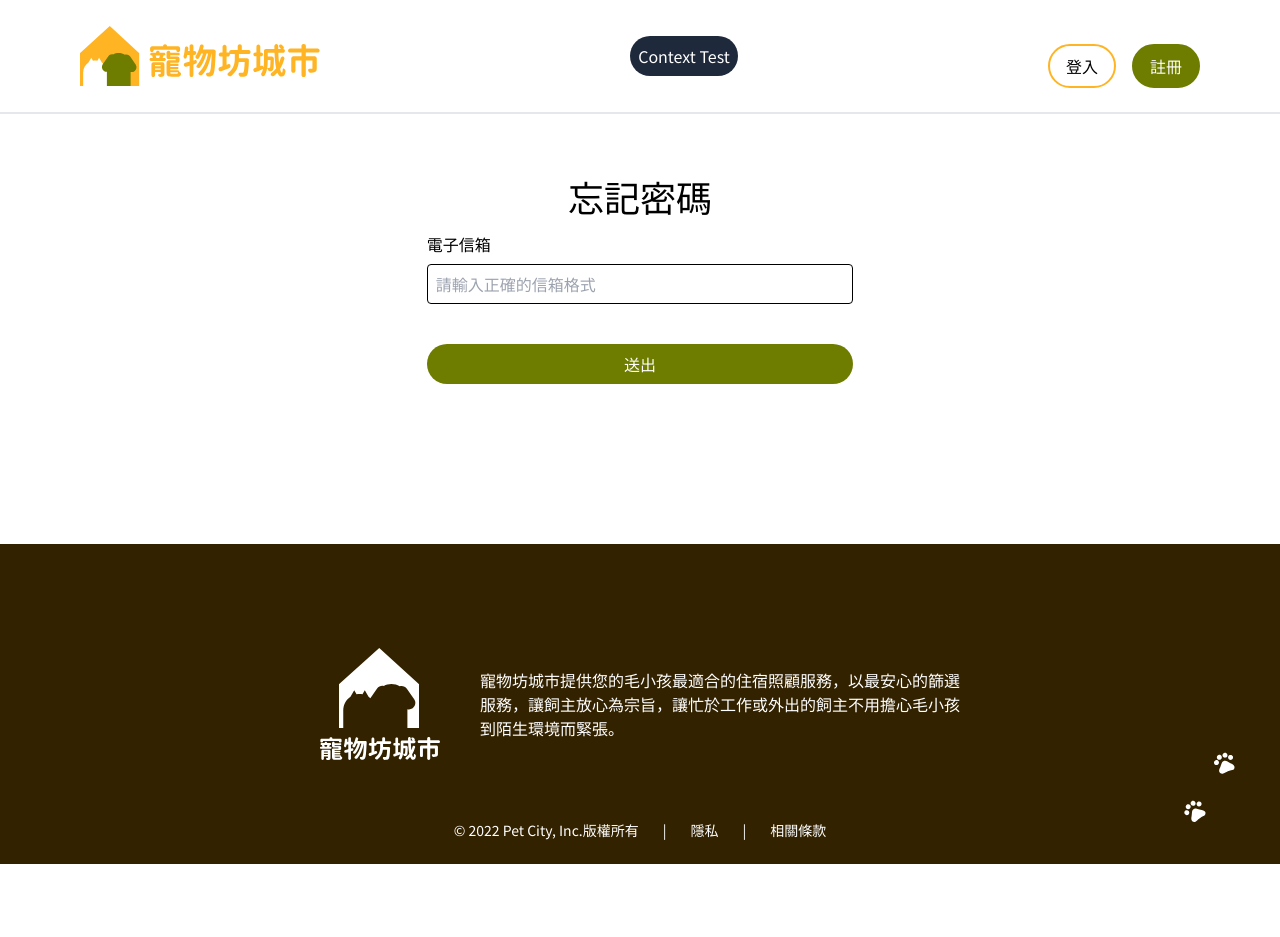
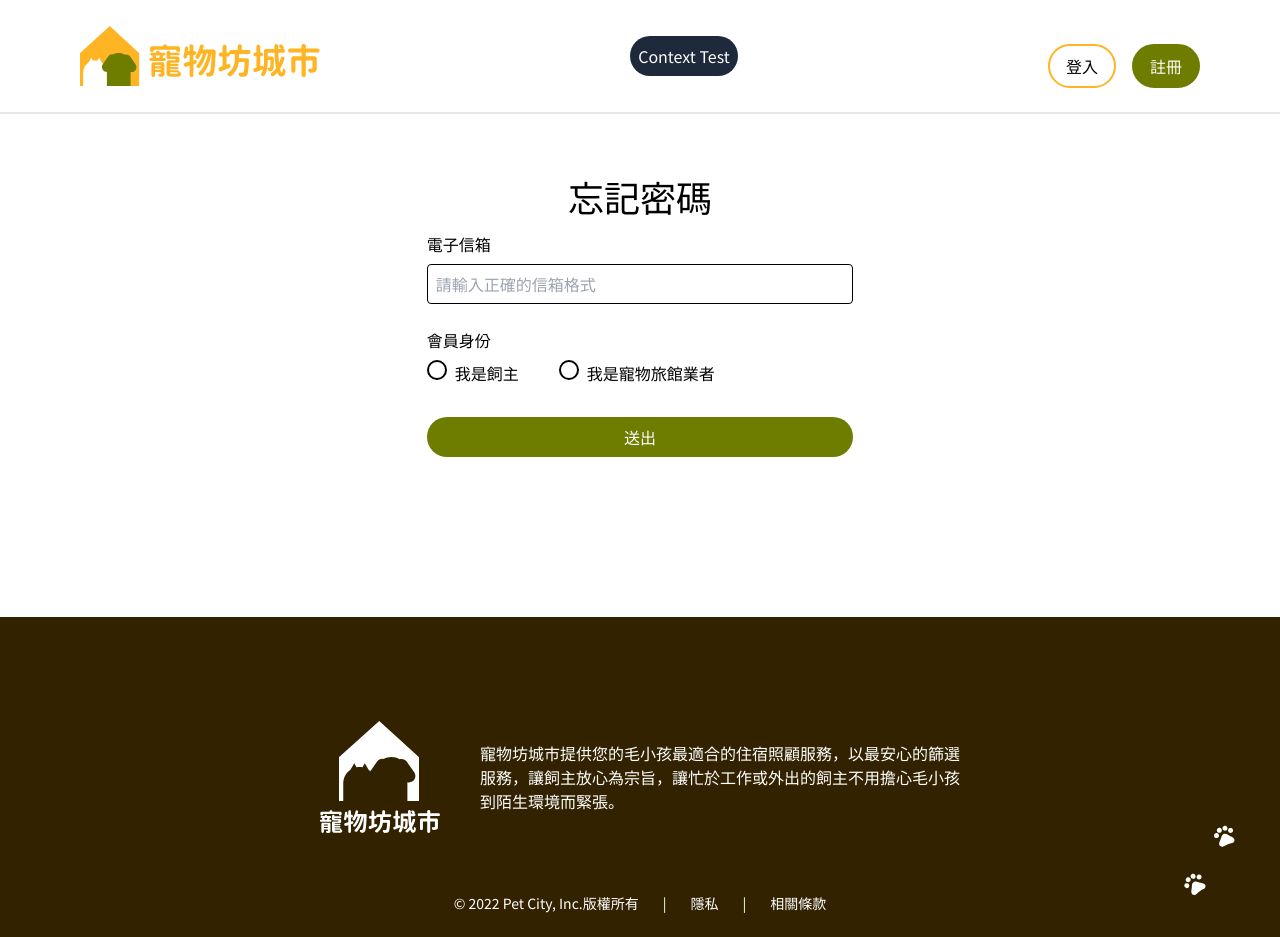
Before and after one commit to todelusion/petbooker, a React (Vite) app: page /#/forgetPassword in a window 1280 px wide. Before the commit the page ends 864 px from the top, so only its background shows below. Built offline with nearby package versions, Linux system fonts and the light colour scheme; a web font is replaced by a local one.

Commit message:
feat post request ForgetPassword

```diff
--- a/src/pages/User/UserForgetPassword.tsx
+++ b/src/pages/User/UserForgetPassword.tsx
@@ -1,13 +1,57 @@
 import React, { useState } from "react";
 // import { string } from "zod"
+import axios from "axios";
 import UserInput from "../../components/Input";
+import InputRegex from "../../components/Input/data";
 
+interface typpingValue {
+  [key: string]: any;
+}
 export default function UserForgetPassword(): JSX.Element {
-  const [inputValue, setInputValue] = useState({});
+  const [inputValue, setInputValue] = useState<typpingValue>({});
+  const [identity, setIdentity] = useState<string>("");
   const inputValueHandler = (event: React.FormEvent): void => {
     const { name, value } = event.target as HTMLInputElement;
 
     setInputValue((prventValue) => ({ ...prventValue, [name]: value }));
+  };
+  console.log(identity, inputValue);
+  const setidentity = (event: React.FormEvent): void => {
+    const { value } = event.target as HTMLInputElement;
+    setIdentity(value);
+  };
+  const sendForget = (): void => {
+    if (Object.keys(inputValue).length < 1) {
+      alert("請填寫帳號密碼");
+      return;
+    }
+    const { email } = inputValue;
+    if (email === "") {
+      alert("帳號密碼不能為空");
+      return;
+    }
+    if (!InputRegex.email.regex.test(email)) {
+      alert("帳號格式錯誤");
+      return;
+    }
+
+    if (identity === "") {
+      alert("請填寫會員身分");
+      return;
+    }
+    axios
+      .post(
+        `https://petcity.rocket-coding.com/${
+          identity === "customer" ? "user" : "hotel"
+        }/forgetpassword`,
+        {
+          UserAccount: email,
+        }
+      )
+      .then((res) => {
+        console.log(res);
+      })
+      .catch((err) => console.log(err));
   };
   return (
     <div className=" flex flex-col items-center  py-40">
@@ -22,15 +66,41 @@ export default function UserForgetPassword(): JSX.Element {
           inputValueHandler={inputValueHandler}
           inputValue={inputValue}
         />
+        <div>
+          <h2 className="mb-2 mt-4">會員身份</h2>
+          <span>
+            <label htmlFor="petOwner">
+              <input
+                type="radio"
+                name="identify"
+                id="customer"
+                value="customer"
+                onChange={setidentity}
+                className="mr-2 h-5 w-5 cursor-pointer appearance-none rounded-full border-2 border-black duration-150 checked:border-4 checked:border-primary checked:ring-2 checked:ring-primary_Dark hover:border-primary"
+              />
+              我是飼主
+            </label>
+            <label htmlFor="Owner" className="ml-10">
+              <input
+                type="radio"
+                name="identify"
+                id="hotel"
+                value="hotel"
+                onChange={setidentity}
+                className="mr-2 h-5 w-5 cursor-pointer appearance-none rounded-full border-2 border-black duration-150 checked:border-4 checked:border-primary checked:ring-2 checked:ring-primary_Dark hover:border-primary"
+              />
+              我是寵物旅館業者
+            </label>
+          </span>
+        </div>
 
         <button
           type="button"
           className="mt-8 rounded-full bg-second py-2 text-white"
+          onClick={sendForget}
         >
           送出
         </button>
-
-
       </form>
     </div>
   );
--- a/src/pages/User/UserLogin.tsx
+++ b/src/pages/User/UserLogin.tsx
@@ -135,7 +135,7 @@ export default function UserLogin(): JSX.Element {
           </span>
           <span>
             <Link to="/forgetPassword" className="underline">
-              忘記密碼/修改密碼
+              忘記密碼
             </Link>
           </span>
         </span>
--- a/src/pages/User/UserRegist.tsx
+++ b/src/pages/User/UserRegist.tsx
@@ -1,5 +1,5 @@
 import React, { useState } from "react";
-import { Link } from "react-router-dom";
+import { Link, useNavigate } from "react-router-dom";
 // import { string } from "zod"
 import axios from "axios";
 import UserInput from "../../components/Input";
@@ -8,6 +8,7 @@ import InputRegex from "../../components/Input/data";
 export default function UserRegist(): JSX.Element {
   const [inputValue, setInputValue] = useState<{ [index: string]: string }>({});
   const [identity, setIdentity] = useState<string>("");
+  const navigate = useNavigate();
   const inputValueHandler = (event: React.FormEvent): void => {
     const { name, value } = event.target as HTMLInputElement;
     setInputValue((prventValue) => ({
@@ -68,8 +69,7 @@ export default function UserRegist(): JSX.Element {
       )
       .then((res) => {
         console.log(res);
-
-        // navigate('/home')
+        navigate("/home");
       })
       .catch((err) => console.log(err));
   }
```
